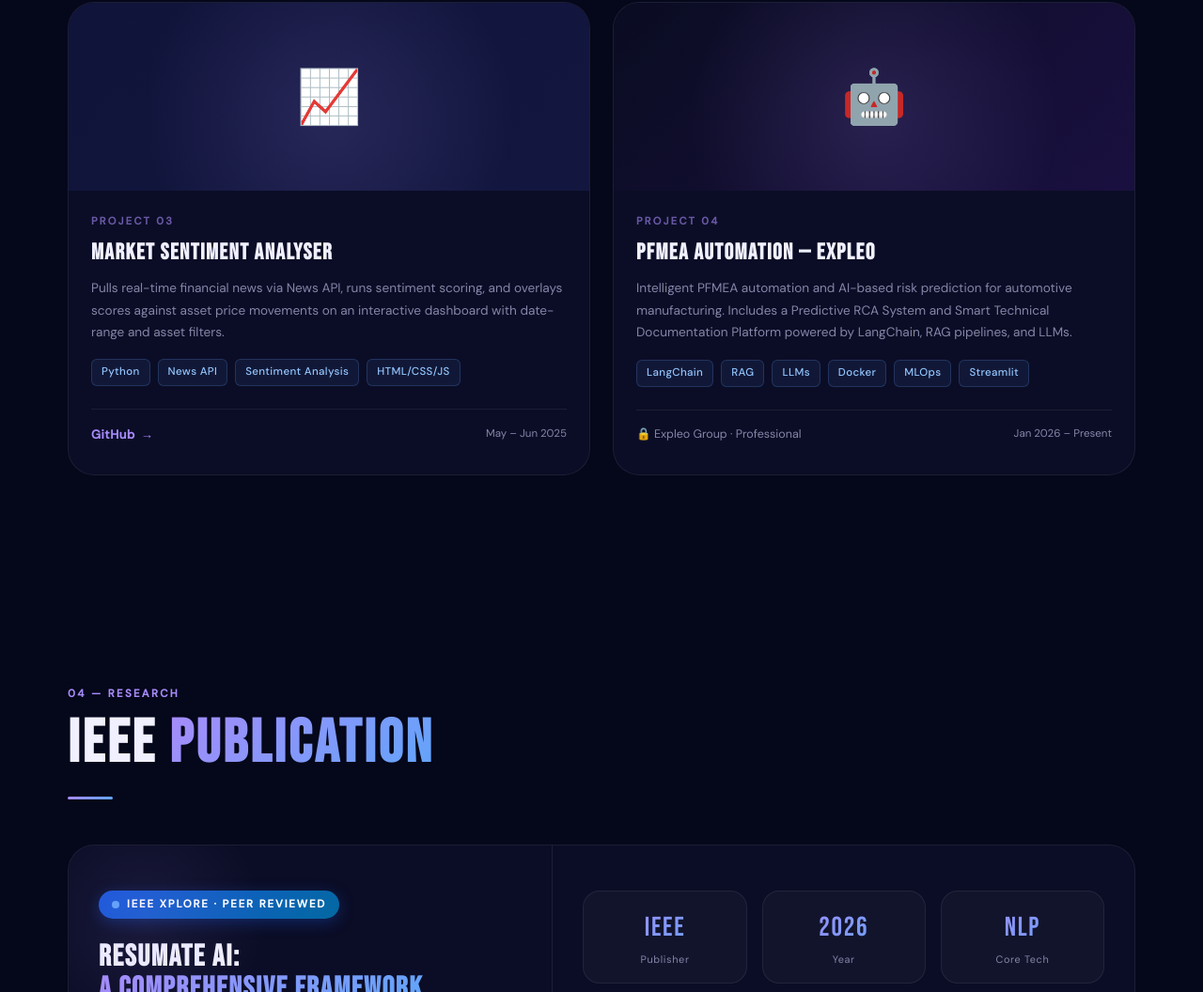
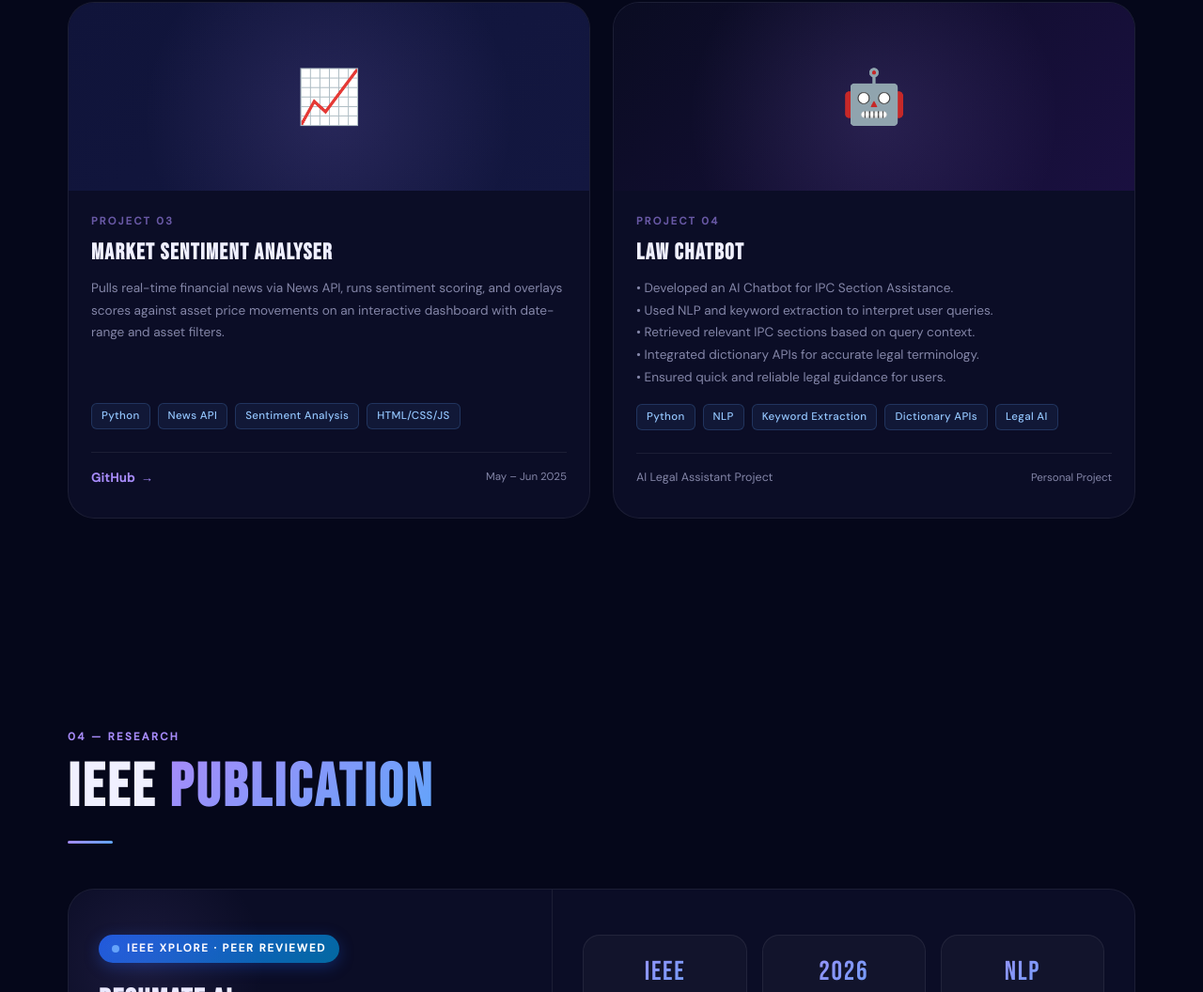
Before and after one commit to OmBhutkar/Om-Portfolio, a plain HTML site: page om_portfolio_fixed.html in a window 1280 px wide. Shown: the part 3124-4180 px from the top of the page at 94% size. Drawn offline with Linux system fonts and the light colour scheme.

Commit message:
Add files via upload

```diff
--- a/om_portfolio_fixed.html
+++ b/om_portfolio_fixed.html
@@ -1,4 +1,5 @@
 <!DOCTYPE html>
+
 <html lang="en">
 <head>
 <meta charset="UTF-8">
@@ -559,12 +560,12 @@ footer{position:relative;z-index:10;border-top:1px solid var(--line);padding:var
       <div class="project-visual" style="background:linear-gradient(135deg,#0a0c22,#1a1040)"><div class="project-visual-glow"></div><span class="project-visual-icon">🤖</span></div>
       <div class="project-body">
         <div class="project-number">PROJECT 04</div>
-        <h3 class="project-title">PFMEA Automation — Expleo</h3>
-        <p class="project-desc">Intelligent PFMEA automation and AI-based risk prediction for automotive manufacturing. Includes a Predictive RCA System and Smart Technical Documentation Platform powered by LangChain, RAG pipelines, and LLMs.</p>
-        <div class="project-stack"><span class="tag">LangChain</span><span class="tag">RAG</span><span class="tag">LLMs</span><span class="tag">Docker</span><span class="tag">MLOps</span><span class="tag">Streamlit</span></div>
+        <h3 class="project-title">Law ChatBot</h3>
+        <p class="project-desc">• Developed an AI Chatbot for IPC Section Assistance.<br>• Used NLP and keyword extraction to interpret user queries.<br>• Retrieved relevant IPC sections based on query context.<br>• Integrated dictionary APIs for accurate legal terminology.<br>• Ensured quick and reliable legal guidance for users.</p>
+        <div class="project-stack"><span class="tag">Python</span><span class="tag">NLP</span><span class="tag">Keyword Extraction</span><span class="tag">Dictionary APIs</span><span class="tag">Legal AI</span></div>
         <div class="project-footer">
-          <span style="font-size:.78rem;color:var(--text-3)">🔒 Expleo Group · Professional</span>
-          <span style="font-size:.72rem;color:var(--text-3)">Jan 2026 – Present</span>
+          <span style="font-size:.78rem;color:var(--text-3)">AI Legal Assistant Project</span>
+          <span style="font-size:.72rem;color:var(--text-3)">Personal Project</span>
         </div>
       </div>
     </div>
```
